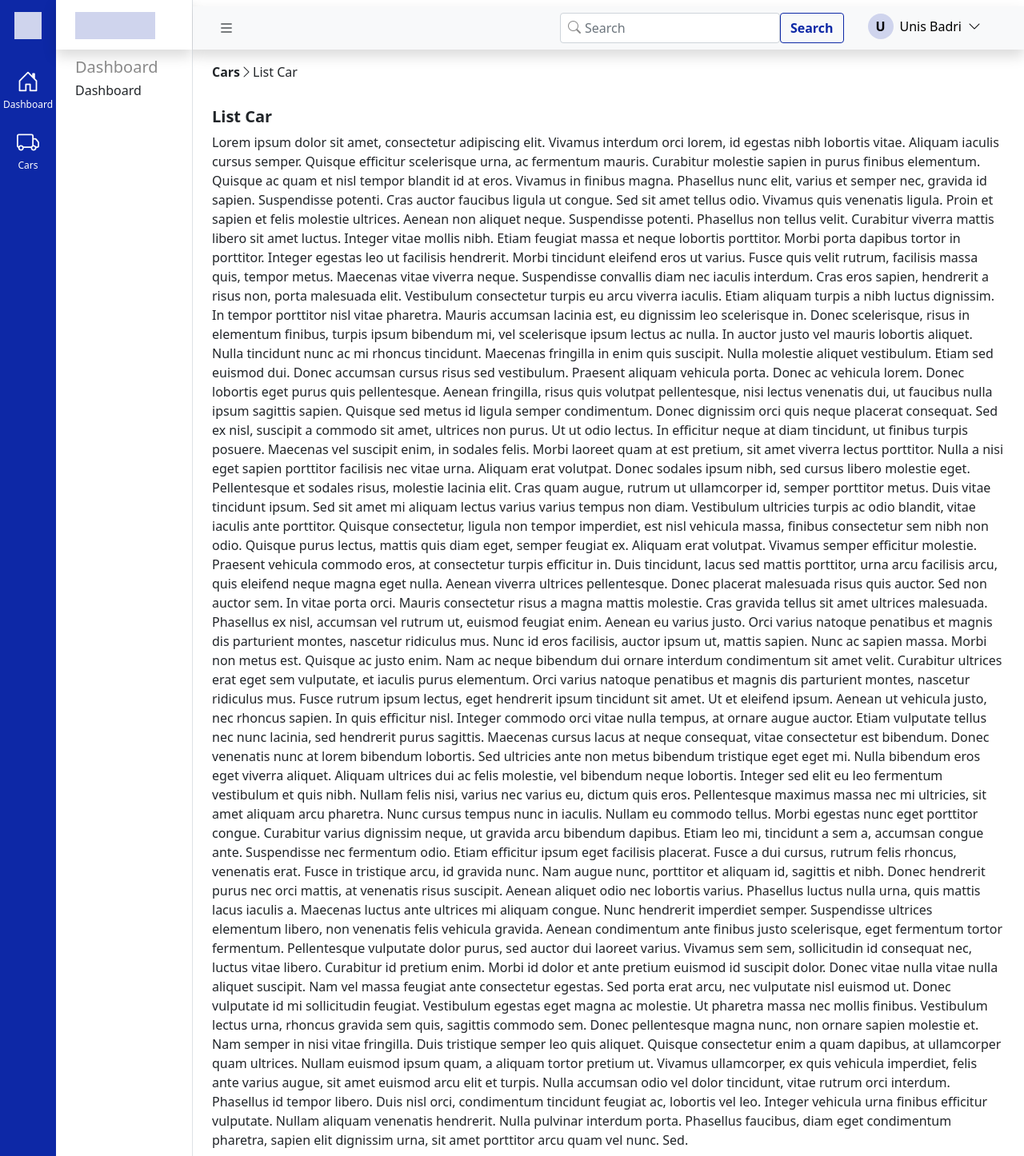
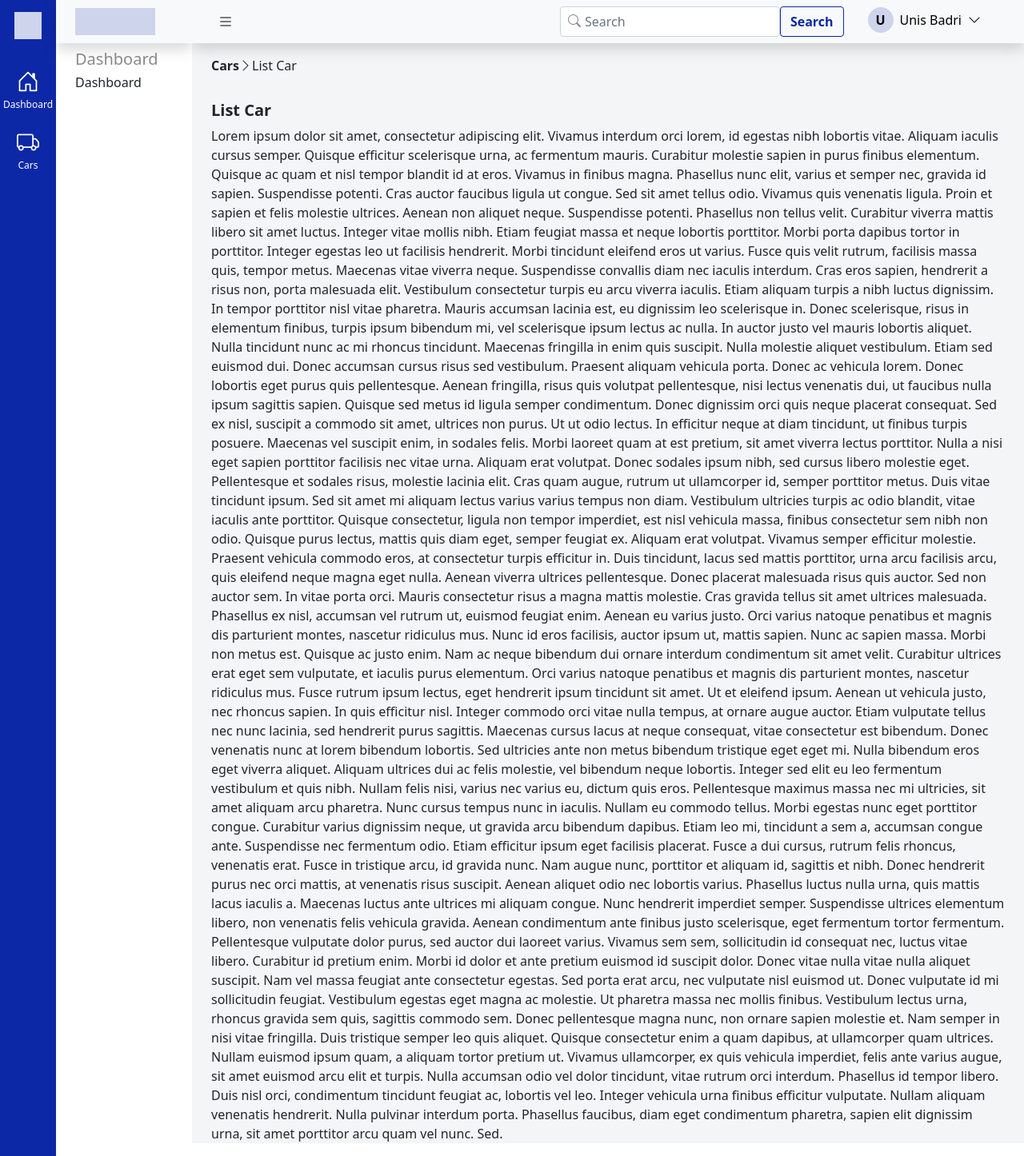
Before and after one commit to adityahimaone/ExpressJS-CarRental, a Node server app: page /dashboard in a window 1280 px wide. Shown: the whole page at 80% size. Run offline with Node 20, Linux system fonts and the light colour scheme; some libraries are stand-ins or nearby versions; some web fonts are replaced.

Commit message:
Fix Sidebar ✅

```diff
--- a/public/stylesheets/style.css
+++ b/public/stylesheets/style.css
@@ -97,6 +97,9 @@
 .bg-colors-primary {
   background-color: #0d28a6 !important;
 }
+.bg-colors-gray {
+  background-color: #f4f5f7 !important;
+}
 
 .text-colors-gray {
   color: #8a8a8a;
@@ -132,14 +135,15 @@
 .logo-parent {
   position: absolute;
   width: 100%;
-  height: 62px;
+  height: 54px;
   left: 0px;
 }
 .logo-nav-2 {
+  z-index: 5;
   background-color: #cfd4ed;
   width: 100px;
   height: 34px;
-  margin: 15px 0px;
+  margin: 10px 0px;
 }
 
 .nav-link:hover {
--- a/public/stylesheets/style.scss
+++ b/public/stylesheets/style.scss
@@ -1,5 +1,6 @@
 $primary-color: #0d28a6;
 $font-gray: #8a8a8a;
+$bg-color: #f4f5f7;
 
 @media screen and (max-width: 992px) {
   .dropdown {
@@ -115,7 +116,11 @@ $font-gray: #8a8a8a;
 
 .bg-colors {
   &-primary {
-    background-color: #0d28a6 !important;
+    background-color: $primary-color !important;
+  }
+
+  &-gray {
+    background-color: $bg-color !important;
   }
 }
 
@@ -162,15 +167,16 @@ $font-gray: #8a8a8a;
   &-parent {
     position: absolute;
     width: 100%;
-    height: 62px;
+    height: 54px;
     left: 0px;
   }
 
   &-nav-2 {
+    z-index: 5;
     background-color: #cfd4ed;
     width: 100px;
     height: 34px;
-    margin: 15px 0px;
+    margin: 10px 0px;
   }
 }
 
--- a/views/layouts/sidebar.ejs
+++ b/views/layouts/sidebar.ejs
@@ -20,9 +20,9 @@
     <div class="container-fluid">
         <div class="row flex-nowrap">
             <%- include('../partials/sidebar.ejs') %>
-                <main id="content" class="col pt-2 main-content scrollspy-example" data-bs-spy="scroll">
+                <main id="content" class="col main-content scrollspy-example" data-bs-spy="scroll">
                     <%- include('../partials/navbar.ejs') %>
-                        <div class="container-fluid text-wrap">
+                        <div class="container-fluid text-wrap bg-colors-gray">
                             <%- body %>
                         </div>
                 </main>
--- a/views/partials/sidebar.ejs
+++ b/views/partials/sidebar.ejs
@@ -1,6 +1,6 @@
 <div class="col-auto px-0">
-    <div id="sidebar" class="collapse collapse-horizontal show border-end">
-        <div class="d-flex">
+    <div id="sidebar" class="collapse collapse-horizontal show">
+        <div class="d-flex ">
             <div id="sidebar-icon"
                 class="list-group d-flex flex-col align-items-center justify-content-start border-0 rounded-0 text-sm-start min-vh-100 gap-3">
                 <div class="logo-nav">
@@ -14,7 +14,7 @@
             </div>
             <div id="sidebar-child"
                 class="list-group px-4 border-0 rounded-0 text-sm-start min-vh-100 position-relative">
-                <div class="logo-parent shadow">
+                <div class="logo-parent bg-light shadow">
                 </div>
                 <div class="logo-nav-2"></div>
                 <h5 class="text-colors-gray my-2">Dashboard</h5>
```
Also changed, not shown: 1 other file.
